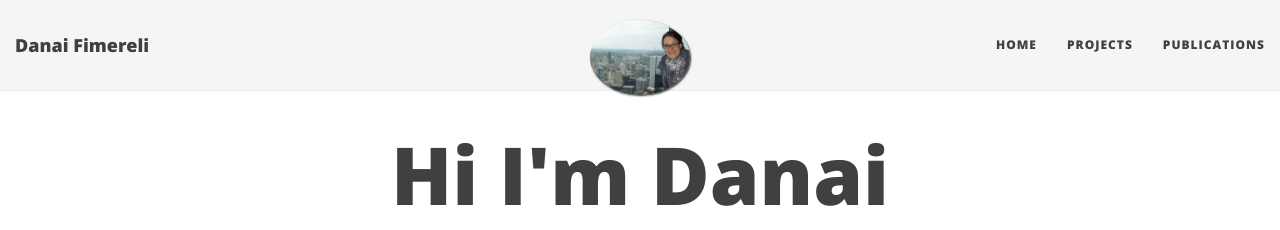
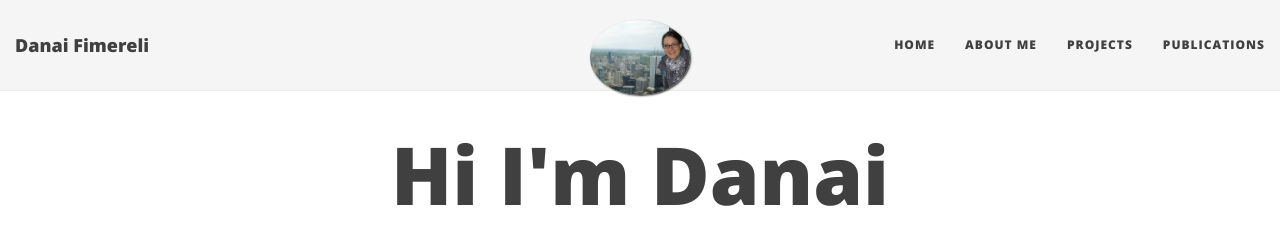
Before and after one commit to dfimerel/dfimerel.github.io, a Jekyll site: the page built from index.html, in a window 1280 px wide. Shown: the top 230 px of the page. Built offline with Jekyll 4.4.1, drawn with Linux system fonts in a browser that asks for light colours; nearby versions of some CDN libraries; the list of posts is cut into pages by our own code.

Commit message:
Update _config.yml

```diff
--- a/_config.yml
+++ b/_config.yml
@@ -24,7 +24,7 @@ description: Personal webpage of Danai Fimereli
 # List of links in the navigation bar
 navbar-links:
   Home: ""
-  #About Me: "aboutme"
+  About Me: "aboutme"
   Projects: "projects"
   Publications: "publications"
 
```
